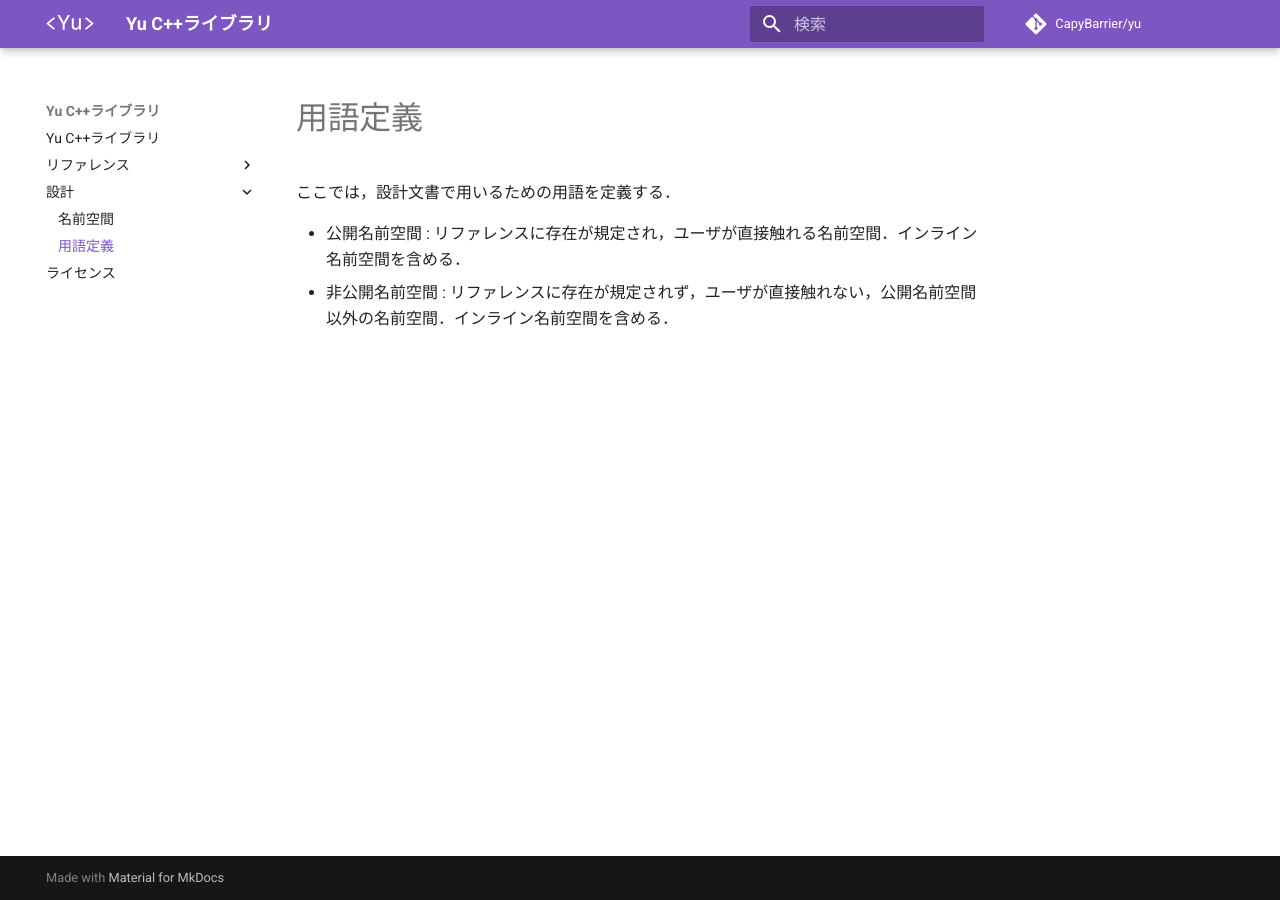
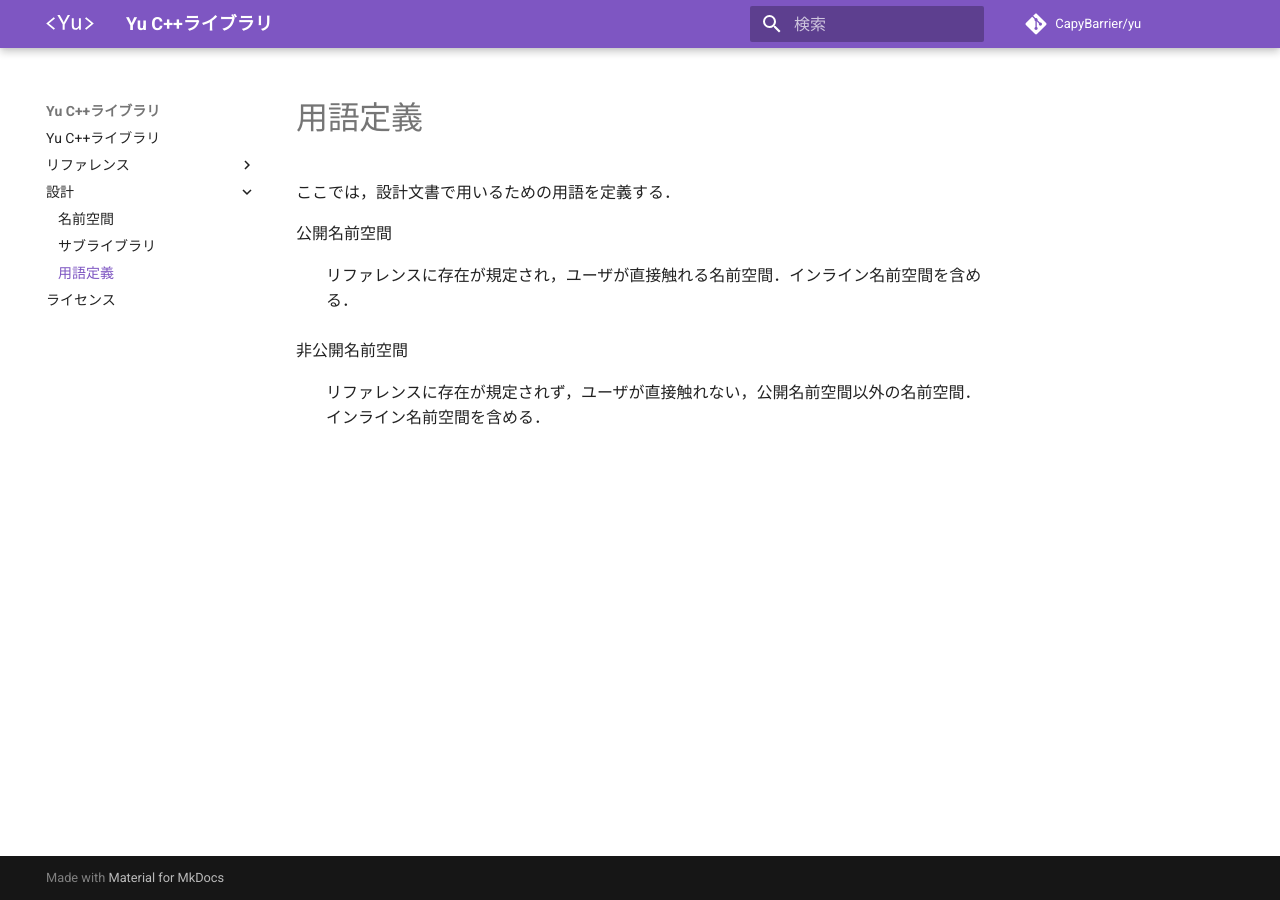
Before and after one commit to CapyBarrier/yu, an MkDocs documentation site: the page built from docs/docs/design/terminology.md, in a window 1280 px wide. Built offline with MkDocs 1.6.1 and Material for MkDocs 9.7.7, drawn with Linux system fonts in a browser that asks for light colours; comment, search, counter and statistics services are not loaded.

Commit message:
用語定義をdef_list拡張を用いるよう変更

```diff
--- /dev/null
+++ b/docs/docs/design/sublibrary.md
@@ -0,0 +1 @@
+# サブライブラリ
--- a/docs/docs/design/terminology.md
+++ b/docs/docs/design/terminology.md
@@ -2,5 +2,8 @@
 
 ここでは，設計文書で用いるための用語を定義する．
 
-* 公開名前空間 : リファレンスに存在が規定され，ユーザが直接触れる名前空間．インライン名前空間を含める．
-* 非公開名前空間 : リファレンスに存在が規定されず，ユーザが直接触れない，公開名前空間以外の名前空間．インライン名前空間を含める．
+公開名前空間
+: リファレンスに存在が規定され，ユーザが直接触れる名前空間．インライン名前空間を含める．
+
+非公開名前空間
+: リファレンスに存在が規定されず，ユーザが直接触れない，公開名前空間以外の名前空間．インライン名前空間を含める．
--- a/docs/mkdocs.yml
+++ b/docs/mkdocs.yml
@@ -24,3 +24,4 @@ markdown_extensions:
   - admonition
   - pymdownx.details
   - pymdownx.superfences
+  - def_list
```
